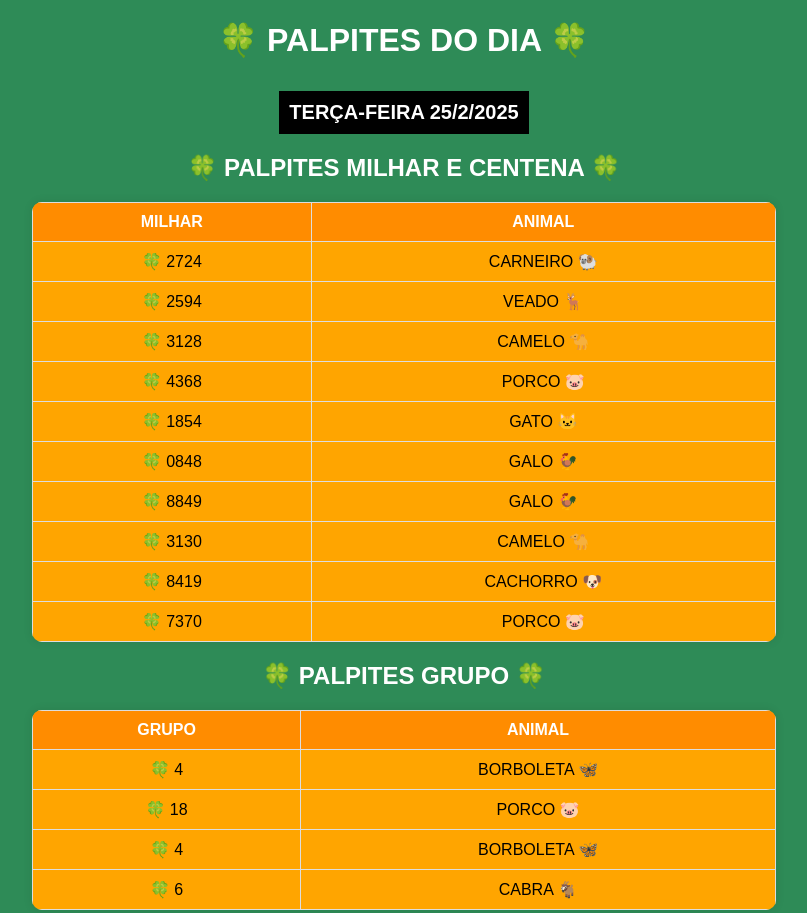
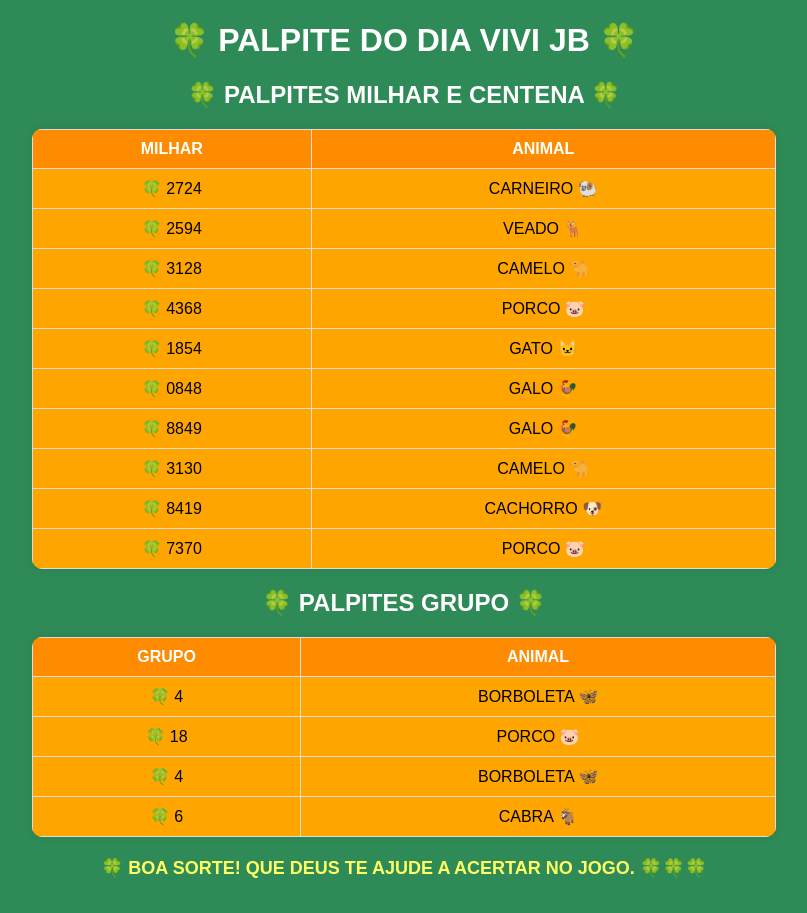
Before and after one commit to Vivijb/vivijb, a plain HTML site: page index.html in a window 1280 px wide. Shown: the top 913 px of the page, without its empty margins (236-1043 px from the left). Drawn offline with Linux system fonts and the light colour scheme.

Commit message:
Update index.html

```diff
--- a/index.html
+++ b/index.html
@@ -3,7 +3,7 @@
 <head>
     <meta charset="UTF-8">
     <meta name="viewport" content="width=device-width, initial-scale=1.0">
-    <title>🍀 PALPITES DO DIA VIVI JB 🍀</title>
+    <title>🍀 PALPITE DO DIA VIVI JB 🍀</title>
     <style>
         body {
             font-family: Arial, sans-serif;
@@ -11,15 +11,6 @@
             background-color: #2E8B57; /* Cor verde para o fundo */
             color: white;
             margin: 20px;
-        }
-        #data {
-            background-color: black;
-            color: white;
-            padding: 10px;
-            font-size: 20px;
-            font-weight: bold;
-            display: inline-block;
-            margin-top: 10px;
         }
         table {
             width: 60%;
@@ -49,14 +40,6 @@
         }
     </style>
     <script>
-        function gerarData() {
-            const diasSemana = ["DOMINGO", "SEGUNDA-FEIRA", "TERÇA-FEIRA", "QUARTA-FEIRA", "QUINTA-FEIRA", "SEXTA-FEIRA", "SÁBADO"];
-            let hoje = new Date();
-            let diaSemana = diasSemana[hoje.getDay()];
-            let dataFormatada = `${diaSemana} ${hoje.getDate()}/${hoje.getMonth() + 1}/${hoje.getFullYear()}`;
-            document.getElementById("data").innerText = dataFormatada;
-        }
-
         function gerarPalpites() {
             const animais = [
                 "AVESTRUZ 🕊️", "ÁGUIA 🦅", "BURRO 🫏", "BORBOLETA 🦋", "CACHORRO 🐶",
@@ -84,9 +67,8 @@
         }
     </script>
 </head>
-<body onload="gerarData(); gerarPalpites()">
-    <h1>🍀 PALPITES DO DIA 🍀</h1>
-    <div id="data"></div>
+<body onload="gerarPalpites()">
+    <h1>🍀 PALPITE DO DIA VIVI JB 🍀</h1>
 
     <h2>🍀 PALPITES MILHAR E CENTENA 🍀</h2>
     <table>
```
